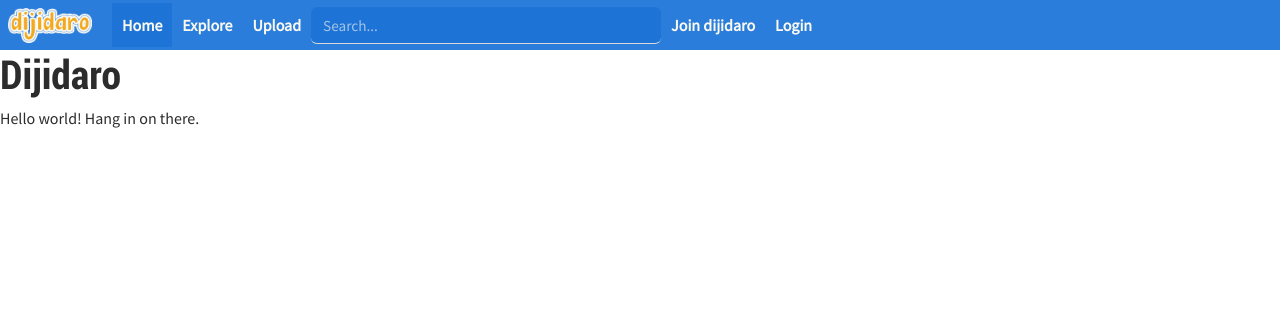
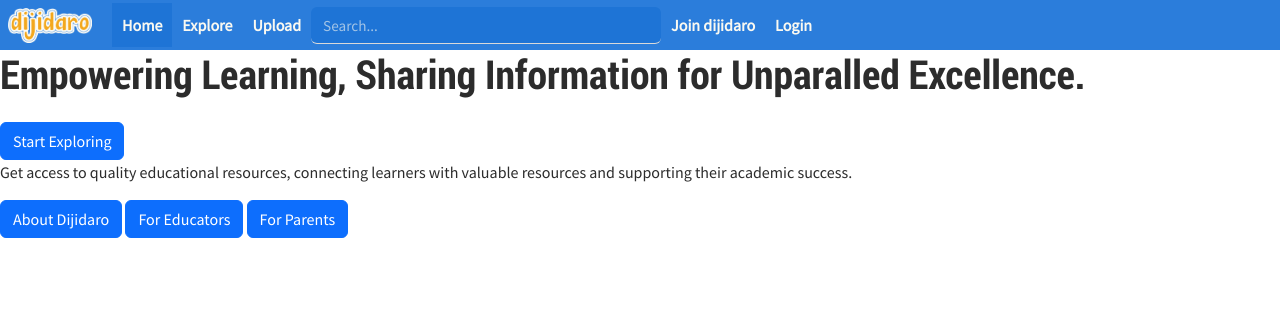
Before and after one commit to dijidaro/dijidaro, a Flask app: page / in a window 1280 px wide. Shown: the top 310 px of the page. Run offline with Flask 3, Linux system fonts and the light colour scheme; some libraries are stand-ins or nearby versions.

Commit message:
Add html for hero section

```diff
--- a/app/templates/pages/index.html
+++ b/app/templates/pages/index.html
@@ -3,6 +3,19 @@
 {% block title %} Home {% endblock %}
 
 {% block body %}
-<h1>Dijidaro</h1>
-<p>Hello world! Hang in on there.</p>
+<section>
+    <div class="hero">
+        <h1 class="mb-4">Empowering Learning, Sharing Information for Unparalled Excellence.</h1>
+        <button class="btn btn-primary">Start Exploring</button>
+    </div>
+    <div class="info">
+        <p>Get access to quality educational resources, connecting learners with
+            valuable resources and supporting their academic success.</p>
+        <section class="info-btn">
+            <button class="btn btn-primary">About Dijidaro</button>
+            <button class="btn btn-primary">For Educators</button>
+            <button class="btn btn-primary">For Parents</button>
+        </section>
+    </div>
+</section>
 {% endblock %}
```
